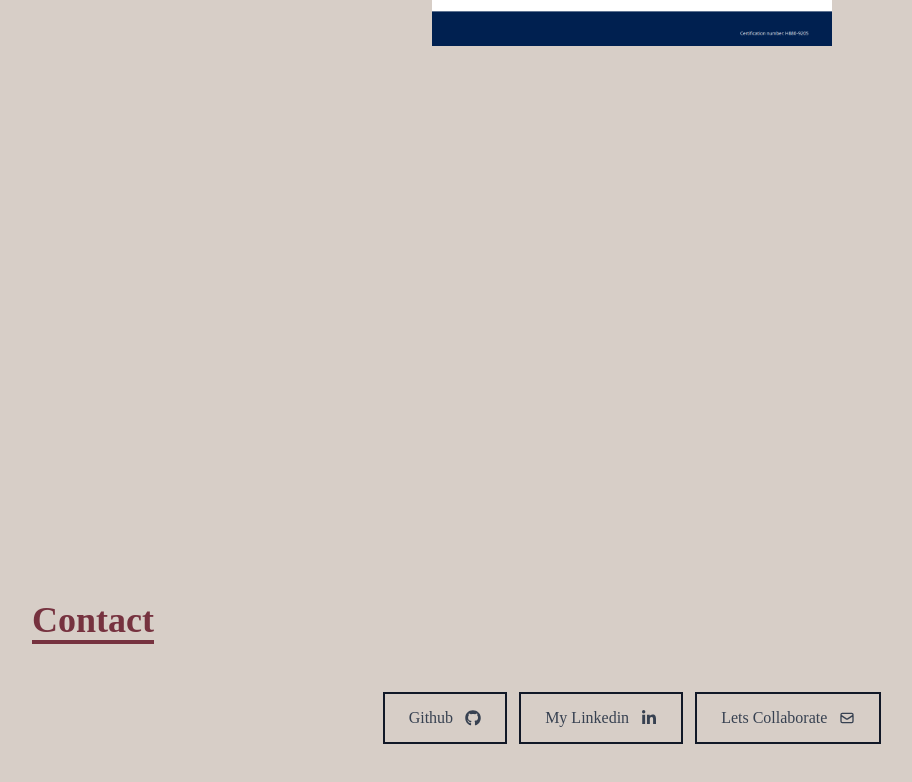
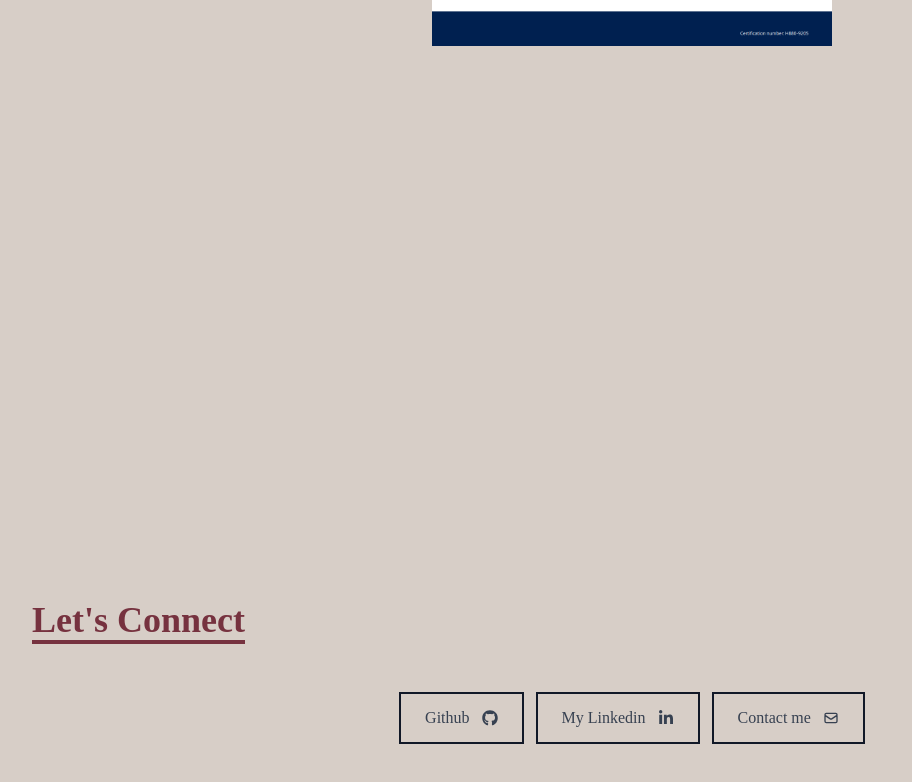
Before and after one commit to littlebravesri/srisainee.github.io, a React (Create React App) app: page / in a window 1280 px wide. Shown: the part 4802-5584 px from the top of the page, without its empty margins (8-920 px from the left). Built offline with nearby package versions, Linux system fonts and the light colour scheme.

Commit message:
contact change

```diff
--- a/src/components/Contact.jsx
+++ b/src/components/Contact.jsx
@@ -29,7 +29,7 @@ export const Contact = () => {
             <div className='flex flex-col justify-center items-center w-full h-full '>
                 <div className='max-w-[1300px] w-full grid grid-cols-2 gap-8 '>
                     <div className='pb-8 '>
-                        <p className='lg:m-10 text-4xl font-semibold inline border-b-4 border-[#76323f]'>Contact</p>
+                        <p className='lg:m-10 text-4xl font-semibold inline border-b-4 border-[#76323f]'>Let's Connect</p>
                     </div>
                     <div></div>
                 </div>
@@ -56,7 +56,7 @@ export const Contact = () => {
                         </a>
                         <a>
                             <button className='group text-gray-700 border-2 border-gray-900 px-6 py-3 my-2
-                    flex items-center hover:bg-[#c09f80] hover:border-[#c09f80]' onClick={togglePopup}>Lets Collaborate
+                    flex items-center hover:bg-[#c09f80] hover:border-[#c09f80]' onClick={togglePopup}>Contact me
                                 <span className='group-hover:rotate-[-360deg] duration-700'>
                                     <HiOutlineMail className='ml-3' />
                                 </span>
```
